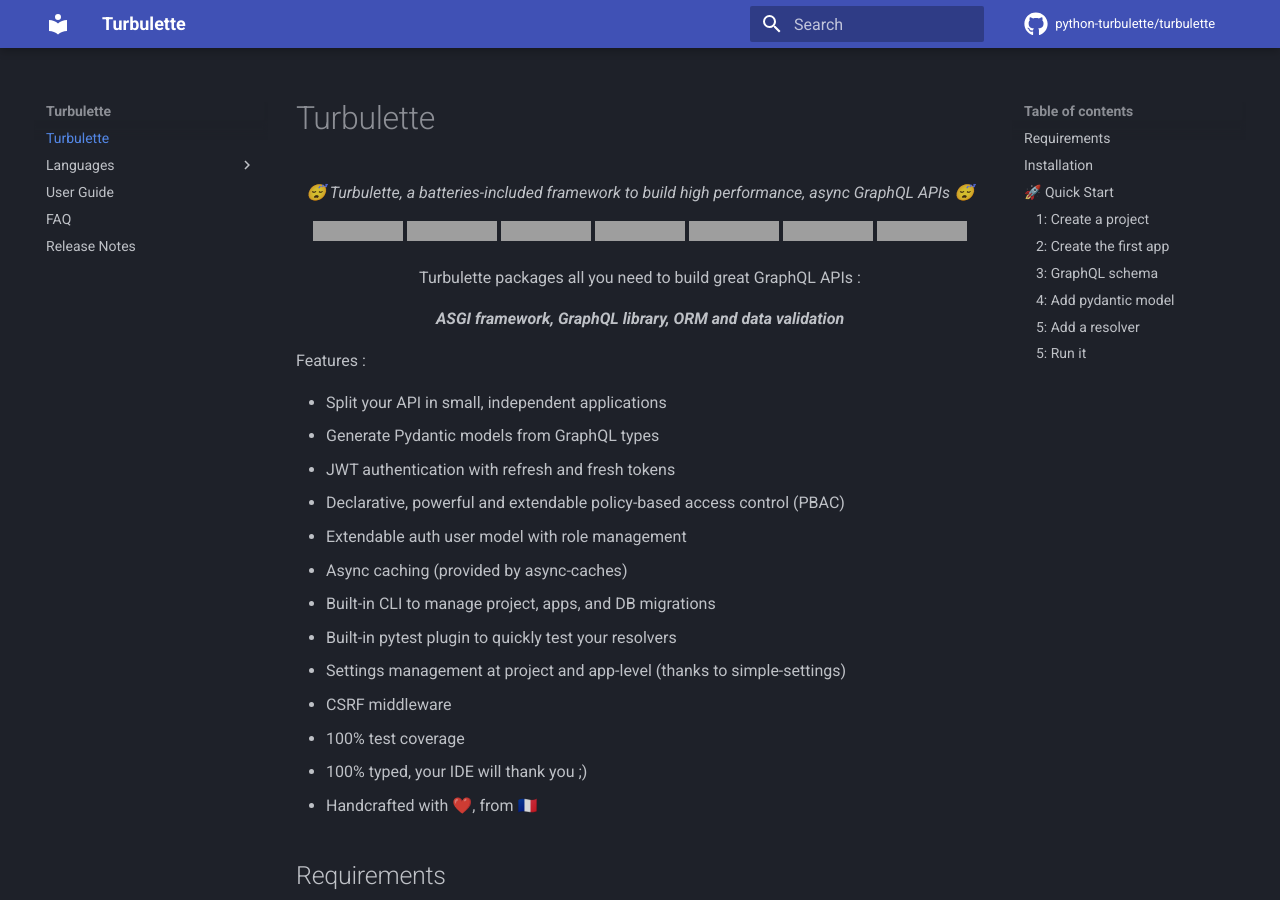
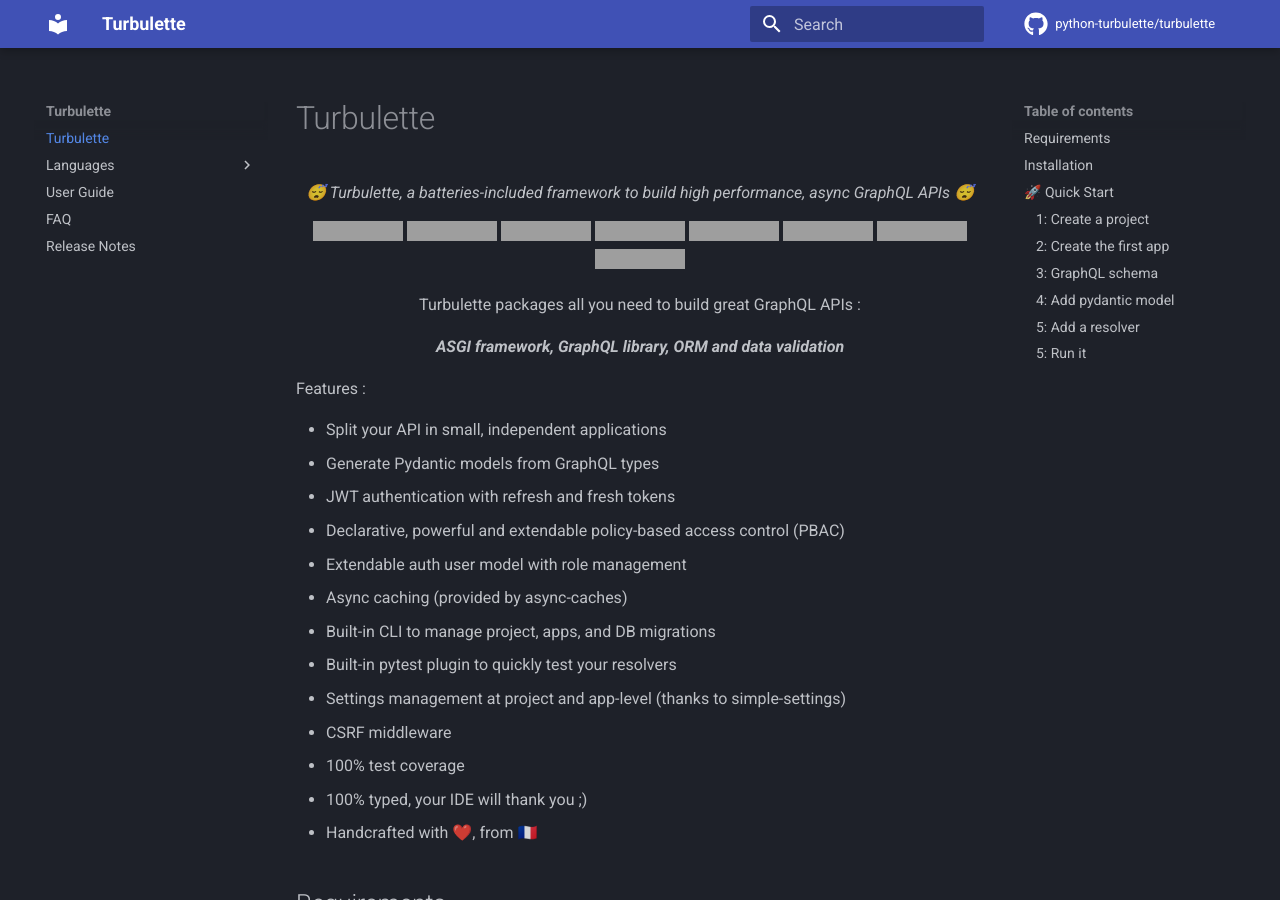
Before and after one commit to turbulette/turbulette, an MkDocs documentation site: the page built from docs/en/docs/index.md, in a window 1280 px wide and 900 px high. Built offline with MkDocs 1.6.1 and Material for MkDocs 9.7.7, drawn with Linux system fonts in a browser that asks for light colours; comment, search, counter and statistics services are not loaded; grey boxes are pictures that could not be loaded.

```diff
--- a/docs/en/docs/index.md
+++ b/docs/en/docs/index.md
@@ -21,6 +21,9 @@
 </a>
 <a href="https://github.com/PyCQA/bandit">
     <img src="https://img.shields.io/badge/security-bandit-yellow.svg" alt="black"/>
+</a>
+<a href="https://pre-commit.com/">
+    <img src="https://img.shields.io/badge/pre--commit-enabled-brightgreen?logo=pre-commit&logoColor=white" alt="pre-commit"/>
 </a>
 <a href="https://pre-commit.com/">
     <img src="https://img.shields.io/badge/pre--commit-enabled-brightgreen?logo=pre-commit&logoColor=white" alt="pre-commit"/>
```
